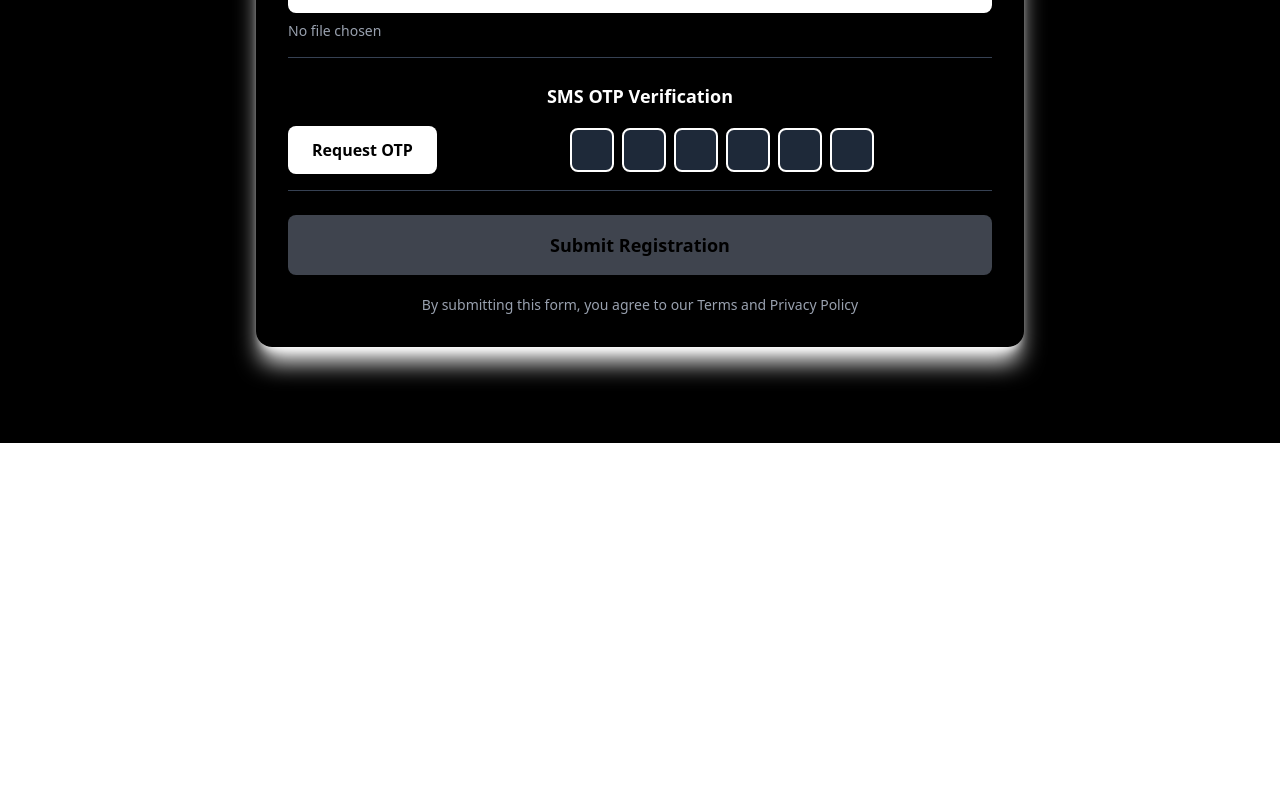
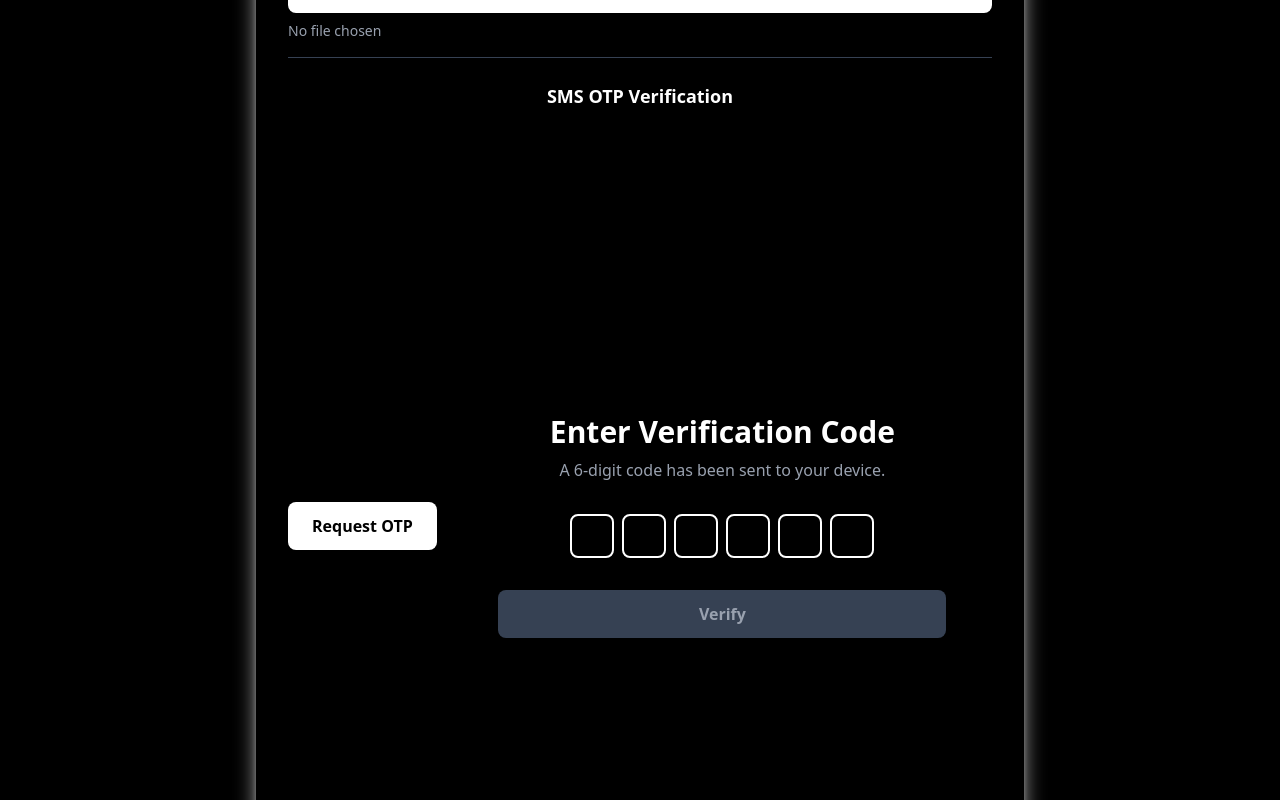
Before and after one commit to Yion05/Lexus-Roadshow-event, a React (Vite) app in the folder client/: page / in a window 1280 px wide. Shown: the part 1640-2440 px from the top of the page. Before the commit the page ends 2083 px from the top, so only its background shows below. Built offline with nearby package versions, Linux system fonts and the light colour scheme; no server answers; the HTML template or start-up script is replaced by a standard one; a web font is replaced by a local one.

Commit message:
Update otpInput.tsx

```diff
--- a/client/src/components/otpInput.tsx
+++ b/client/src/components/otpInput.tsx
@@ -16,12 +16,16 @@ const OtpInput: React.FC<OtpInputProps> = ({
   const inputsRef = React.useRef<(HTMLInputElement | null)[]>([]);
 
   const handleChange = (index: number, value: string) => {
-    if (isNaN(Number(value))) return;
+    // Allow only numeric input
+    if (value && !/^\d*$/.test(value)) {
+        return;
+    }
 
     const newOtp = [...otp];
     newOtp[index] = value;
     setOtp(newOtp);
 
+    // Move to the next input if a number is entered
     if (value && index < 5) {
       inputsRef.current[index + 1]?.focus();
     }
@@ -31,6 +35,7 @@ const OtpInput: React.FC<OtpInputProps> = ({
     index: number,
     e: React.KeyboardEvent<HTMLInputElement>
   ) => {
+    // Move to the previous input on backspace if the current input is empty
     if (e.key === "Backspace" && !otp[index] && index > 0) {
       inputsRef.current[index - 1]?.focus();
     }
@@ -50,7 +55,14 @@ const OtpInput: React.FC<OtpInputProps> = ({
           ref={(el) => {
             inputsRef.current[index] = el;
           }}
-          type="text"
+          // --- CHANGES START HERE ---
+          // Use "tel" type to encourage a numeric keyboard on mobile devices.
+          type="tel"
+          // Explicitly set the input mode to "numeric" for better cross-device compatibility.
+          inputMode="numeric"
+          // Add a pattern to further reinforce that only numbers are allowed.
+          pattern="[0-9]*"
+          // --- CHANGES END HERE ---
           maxLength={1}
           value={value}
           onChange={(e) => handleChange(index, e.target.value)}
@@ -69,4 +81,46 @@ const OtpInput: React.FC<OtpInputProps> = ({
   );
 };
 
-export default OtpInput;
+// You would typically have a parent component to manage the state.
+// Here is an example of how to use the OtpInput component.
+const App = () => {
+    const [otp, setOtp] = React.useState<string[]>(new Array(6).fill(""));
+    const [isDisabled, setIsDisabled] = React.useState(false);
+    const [hasError, setHasError] = React.useState(false);
+
+    const handleSubmit = () => {
+        const otpValue = otp.join("");
+        alert(`Submitting OTP: ${otpValue}`);
+        // Add your submission logic here
+        // For demonstration, let's simulate an error
+        if (otpValue !== "123456") {
+            setHasError(true);
+            setTimeout(() => setHasError(false), 2000); // Clear error after 2s
+        }
+    };
+
+    return (
+        <div className="bg-black text-white min-h-screen flex flex-col items-center justify-center font-sans p-4">
+            <div className="w-full max-w-md text-center">
+                <h1 className="text-3xl font-bold mb-2">Enter Verification Code</h1>
+                <p className="text-gray-400 mb-8">A 6-digit code has been sent to your device.</p>
+                <OtpInput
+                    otp={otp}
+                    setOtp={setOtp}
+                    isDisabled={isDisabled}
+                    hasError={hasError}
+                />
+                <button
+                    onClick={handleSubmit}
+                    disabled={otp.join("").length < 6}
+                    className="w-full mt-8 bg-white text-black font-bold py-3 px-4 rounded-lg disabled:bg-gray-700 disabled:text-gray-400 disabled:cursor-not-allowed transition-colors"
+                >
+                    Verify
+                </button>
+            </div>
+        </div>
+    );
+}
+
+
+export default App;
```
